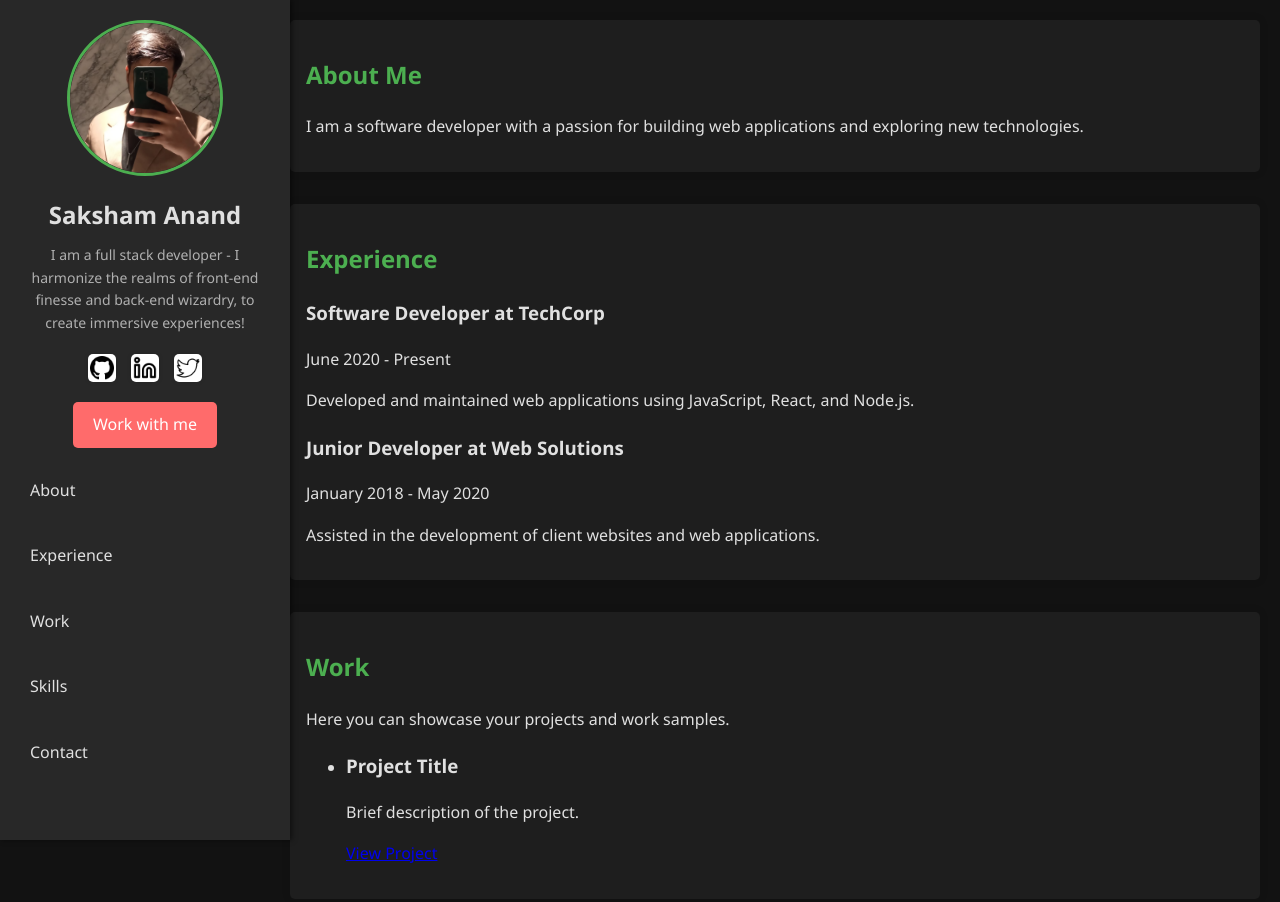
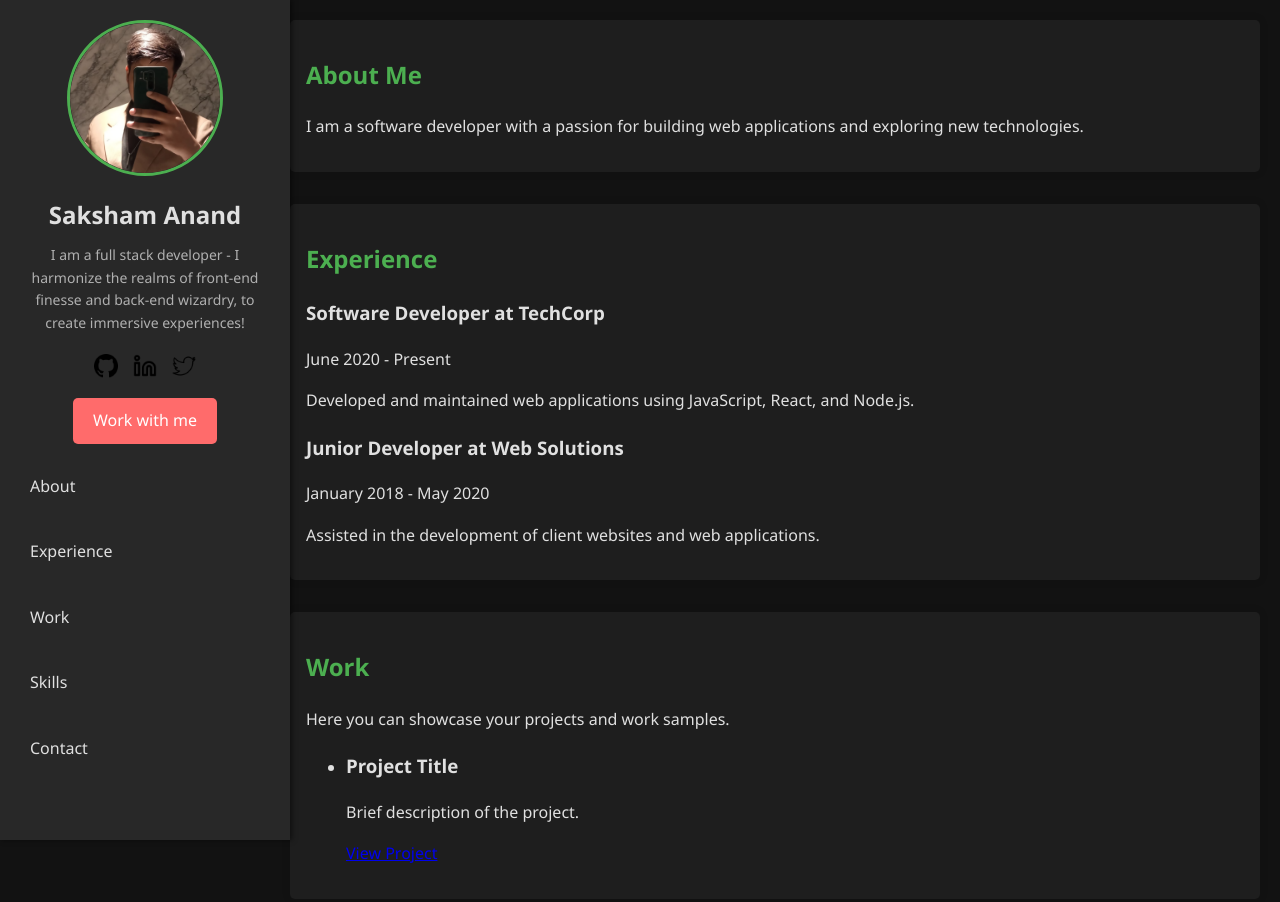
Before and after one commit to Samn7/MyWebsite, a plain HTML site: page index.html in a window 1280 px wide. Shown: the top 902 px of the page. Drawn offline with nearby package versions, Linux system fonts and the light colour scheme.

Commit message:
Update styles.css

```diff
--- a/styles.css
+++ b/styles.css
@@ -57,16 +57,13 @@ body {
 
 .social-icons a {
     display: inline-block;
-    padding: 2px; /* Minimal padding */
-    background-color: #FFFFFF; /* White background for the box */
-    border-radius: 5px; /* Rounded corners */
-    box-shadow: 0 0 5px rgba(0, 0, 0, 0.1); /* Optional: Add a subtle shadow */
+    width: 24px;
+    height: 24px;
 }
 
 .social-icons img {
-    width: 24px; /* Original width */
-    height: 24px; /* Original height */
-    display: block; /* Ensures the image fills the container */
+    width: 100%;
+    height: 100%;
 }
 
 .work-with-me {
```
